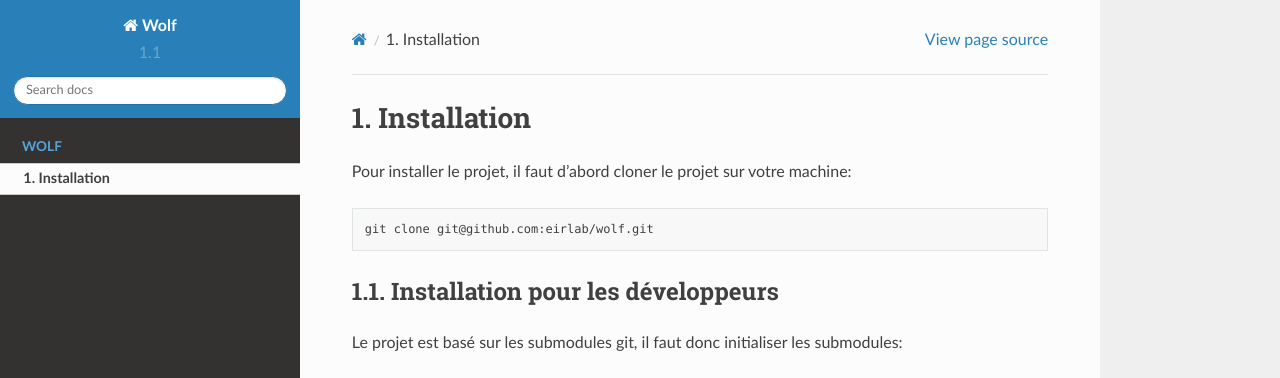
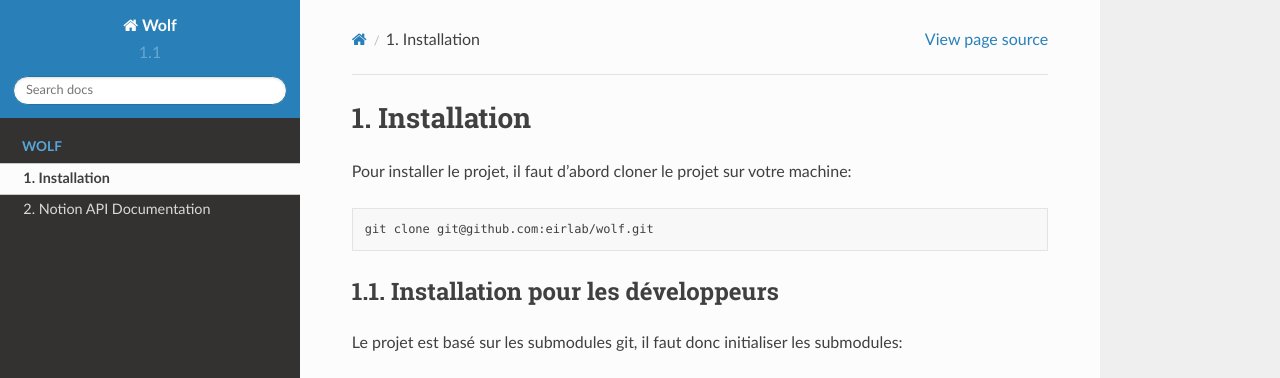
Before and after one commit to sedelpeuch/wolf, a Sphinx documentation site: the page built from docs/source/installation.md, in a window 1280 px wide. Shown: the top 378 px of the page. Built offline with Sphinx 7.4.7 and the Read the Docs theme 2.0.0, drawn with Linux system fonts in a browser that asks for light colours.

Commit message:
Add Notion API doc, update core doc and path modifications
Added a new Notion API documentation file and included it in the main index. Updates made to the core documentation file to include new docs. Paths in the conf.py file updated to include the 'wolf' directory. New imports added to the wolf __init__.py file. Format of the .gitmodules file was updated for better readability. These changes aim to improve documentation and enhance code understandability.

```diff
--- a/docs/source/conf.py
+++ b/docs/source/conf.py
@@ -6,6 +6,7 @@ import os
 import sys
 
 sys.path.insert(0, os.path.abspath('../..'))
+sys.path.insert(0, os.path.abspath('../../wolf/'))
 sys.path.insert(0, os.path.abspath('../../core/wolf_core/'))
 sys.path.insert(0, os.path.abspath('../../core/docs/source/'))
 
--- a/docs/source/core/core.rst
+++ b/docs/source/core/core.rst
@@ -1,2 +1,4 @@
 
-.. include:: ../../../core/docs/source/core.rst
+.. include:: ../../../core/docs/source/runner.rst
+.. include:: ../../../core/docs/source/api.rst
+.. include:: ../../../core/docs/source/application.rst
--- a/docs/source/index.rst
+++ b/docs/source/index.rst
@@ -32,6 +32,7 @@ Wolf est un package applicatif utilisant Wolf Core pour définir des application
     :caption: Wolf
 
     installation.md
+    notion
 
 .. toctree::
     :glob:
--- /dev/null
+++ b/docs/source/notion.rst
@@ -0,0 +1,8 @@
+Notion API Documentation
+===================================
+
+.. automodule:: notion
+   :members:
+   :undoc-members:
+   :show-inheritance:
+   :private-members:
--- a/wolf/__init__.py
+++ b/wolf/__init__.py
@@ -0,0 +1,2 @@
+import notion
+import sync_calendar
```
Also changed, not shown: .gitmodules, 1 other file.
